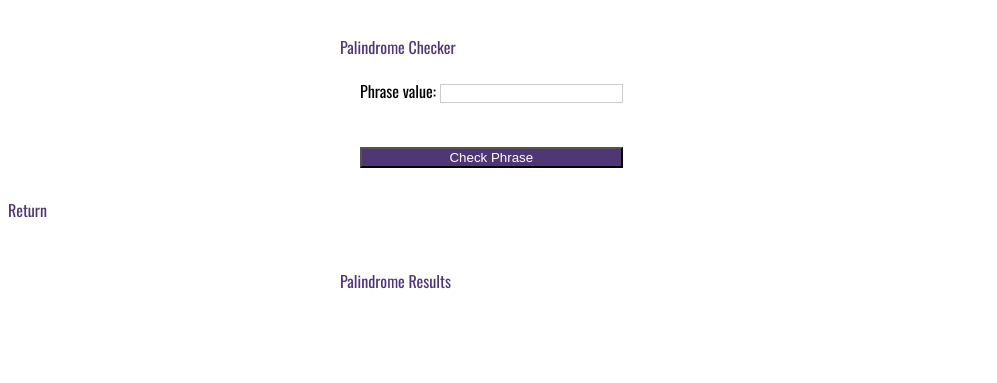
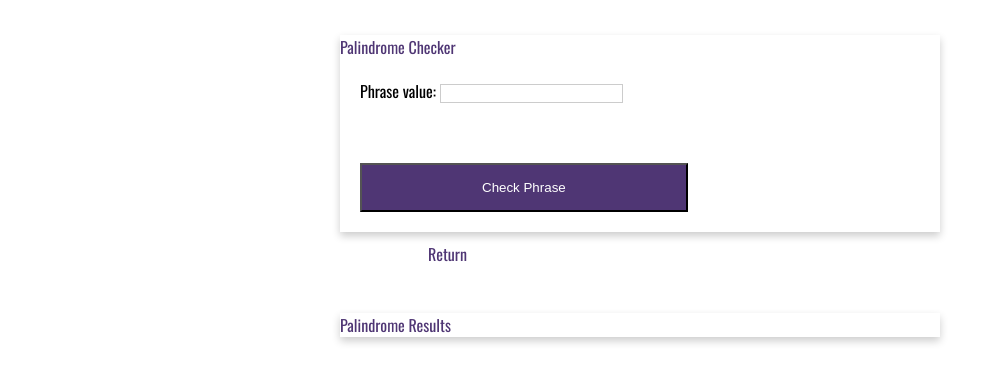
Before and after one commit to Kails0524/web-330, a plain HTML site: page week-2/stephens-palindrome.html in a window 1280 px wide. Shown: the part 109-492 px from the top of the page, without its empty margins (0-997 px from the left). Drawn offline with nearby package versions, Linux system fonts and the light colour scheme.

Commit message:
Update site.css

```diff
--- a/site.css
+++ b/site.css
@@ -84,3 +84,29 @@
 .full-width {
     width: 100%;
 }
+
+/* styling for card */
+.card-container {
+      background-color: var(--card-background-color);
+    /* Add shadows to cards. */
+    box-shadow: 0 4px 8px 0 rgba(0, 0, 0, 0.2);
+    transition: 0.3s;
+    width: 600px;
+
+}
+
+/* use margin left to remove the return home link to under the second card. */
+.return-home {
+margin-left: 420px;
+}
+
+/* Styling for button */
+.btn {
+    margin-top: 20px;
+    padding-left: 120px;
+    padding-right: 120px;
+    padding-top: 15px;
+    padding-bottom: 15px;
+    background-color: #4F3674;
+    color: white;
+}
```
